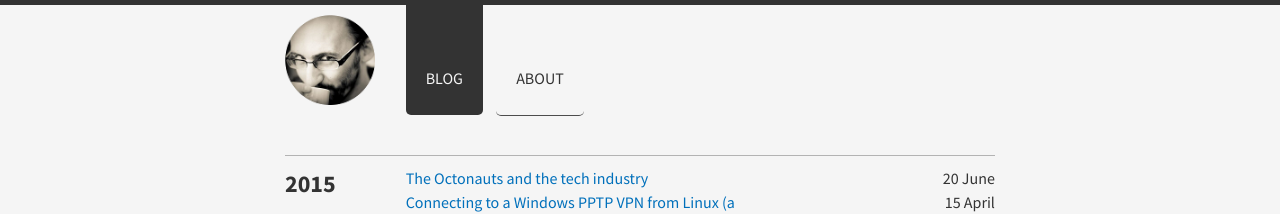
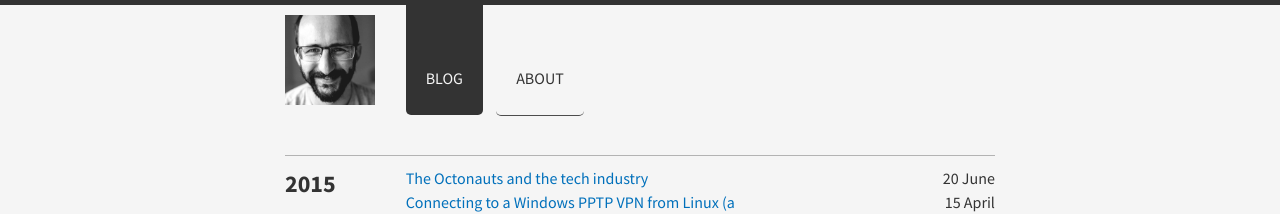
Before and after one commit to DominicWatson/dominicwatson.github.io, a Jekyll site: the page built from index.html, in a window 1280 px wide. Shown: the top 214 px of the page. Built offline with Jekyll 4.4.1, drawn with Linux system fonts in a browser that asks for light colours; Markdown is read by kramdown in place of the engine named in the settings.

Commit message:
Update image

```diff
--- a/_layouts/default.html
+++ b/_layouts/default.html
@@ -9,7 +9,7 @@
         <div class="col span_2 center">
           <!-- TODO: add baseurl to the logo link -->
           <a href="{{ site.url }}" id="logo" title="{{ site.data.brume.name }}"
-             style="background-image: url({{site.baseurl}}/public/images/logo.png);"></a>
+             style="background-image: url({{site.baseurl}}/public/images/me.jpg);"></a>
         </div>
         {% include navigation.html %}
       </header>
```
Also changed, not shown: public/images/me.jpg (added).
